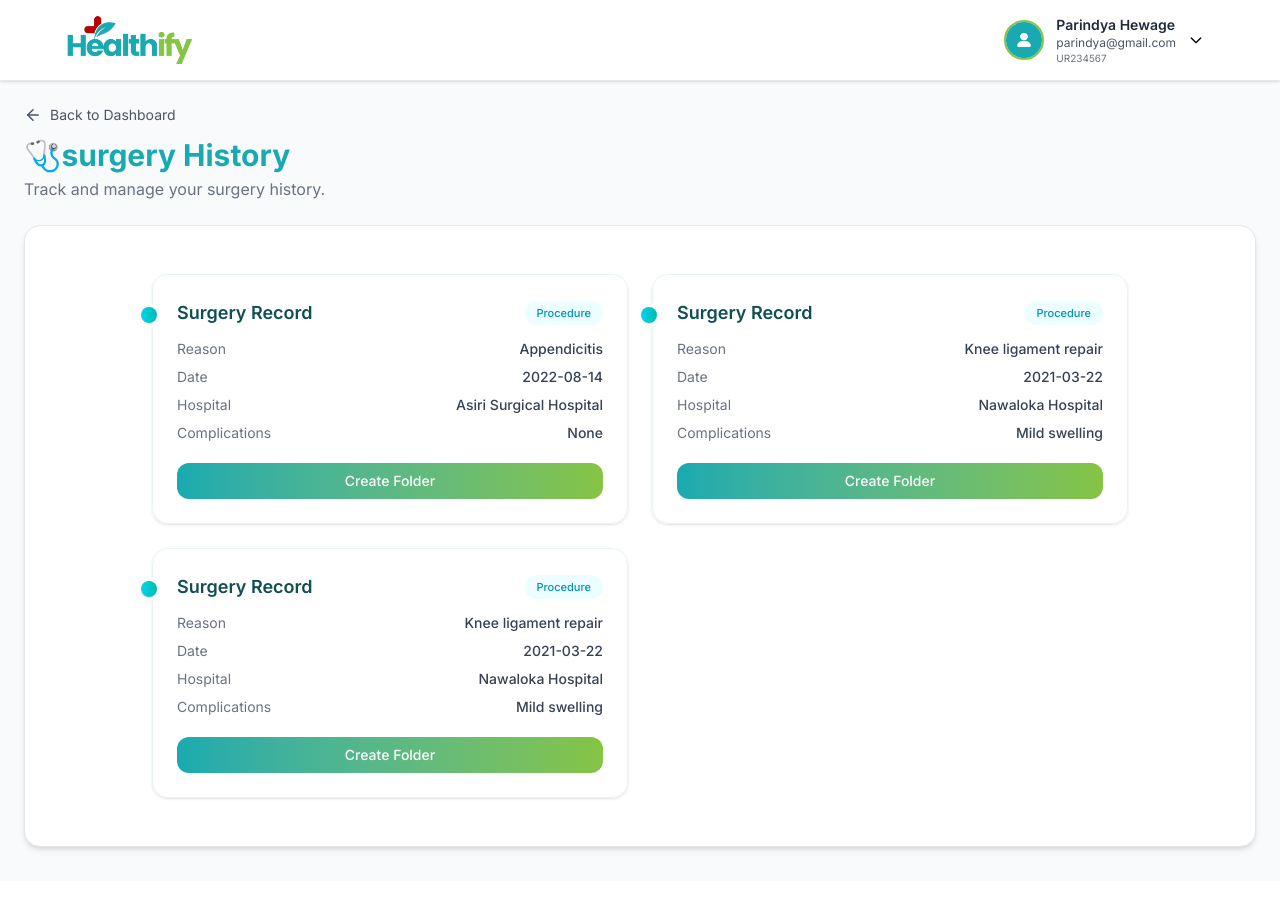
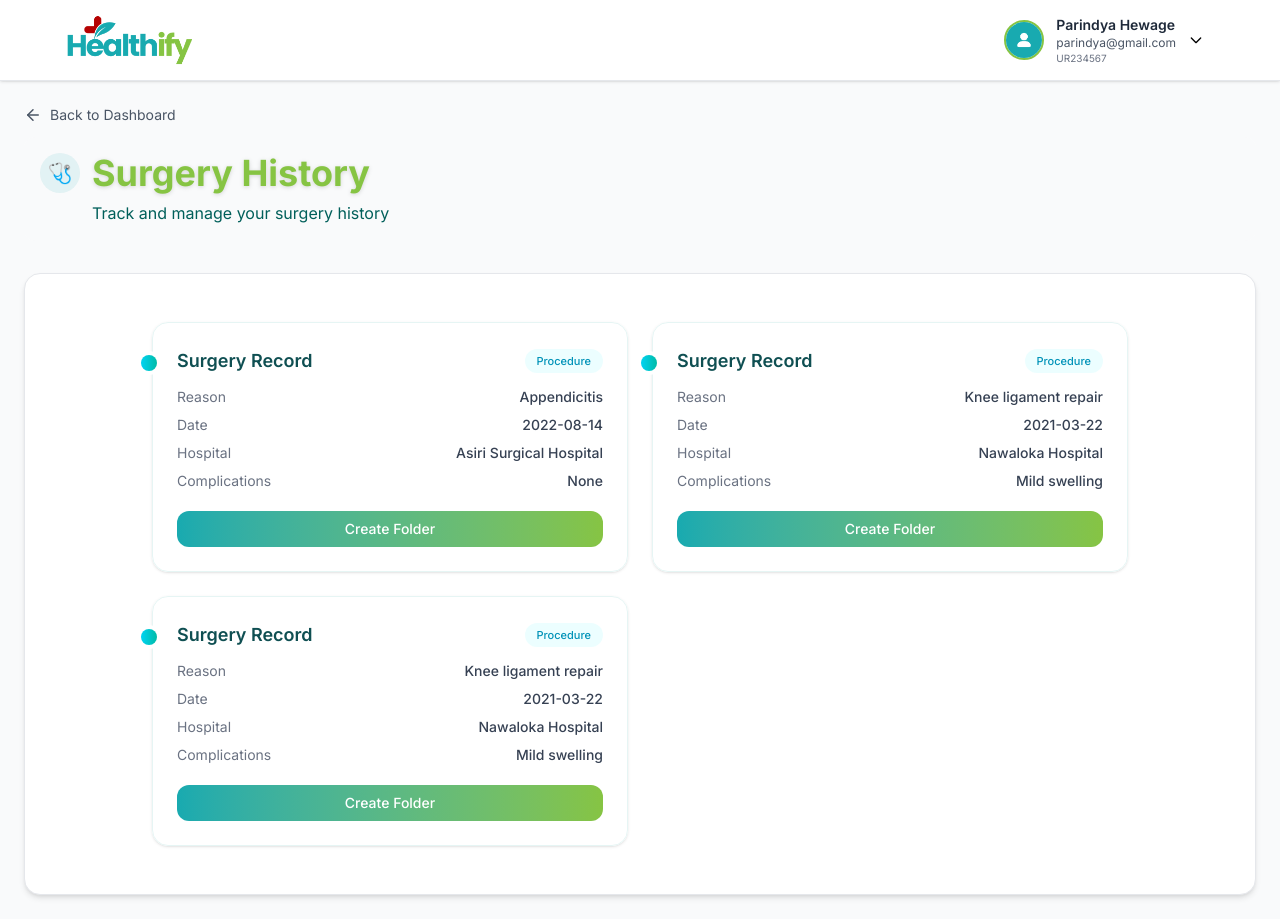
Before and after one commit to IndikaMadhushan/Healthify-FrontEnd, a React (Vite) app: page /medical-reports/surgeries in a window 1280 px wide. Before the commit the page ends 881 px from the top, so only its background shows below. Built offline with nearby package versions, Linux system fonts and the light colour scheme.

Commit message:
add doctor note page

```diff
--- a/src/pages/AllDoctorNotes/AllDoctorNotes.jsx
+++ b/src/pages/AllDoctorNotes/AllDoctorNotes.jsx
@@ -54,7 +54,7 @@ export default function AllDoctorNotes() {
     <div className="min-h-screen bg-gradient-to-br from-gray-50 to-blue-50 p-4 md:p-8">
       <div className="max-w-5xl mx-auto">
         {/* Header */}
-        <div className="mb-8 p-4 rounded-xl bg-gray-50 ">
+        {/* <div className="mb-8 p-4 rounded-xl bg-gray-50 ">
           <div className="flex items-center gap-3 mb-2">
             <div className="w-10 h-10 flex items-center justify-center rounded-full bg-secondary/10 text-secondary text-xl">
               📝
@@ -67,7 +67,7 @@ export default function AllDoctorNotes() {
           <p className="text-teal-800 ml-13">
             View all medical notes from your healthcare providers
           </p>
-        </div>
+        </div> */}
 
         {/* Filters Bar */}
         <div className="bg-white rounded-xl shadow-md p-4 mb-6">
--- a/src/pages/AllDoctorNotes/DoctorNotePage.jsx
+++ b/src/pages/AllDoctorNotes/DoctorNotePage.jsx
@@ -3,6 +3,7 @@ import { useNavigate } from "react-router-dom";
 import { ArrowLeft } from "lucide-react";
 import { PatinetNavBar } from "../../components/PatientNavBar";
 import DoctorNotesSection from "../MedicalReportsPage/DoctorNotesSection";
+import AllDoctorNotes from "./AllDoctorNotes";
 
 export default function DoctorNotePage() {
   const navigate = useNavigate();
@@ -22,7 +23,7 @@ export default function DoctorNotePage() {
           Back to Dashboard
         </button>
 
-        <div className="flex flex-col sm:flex-row sm:items-center sm:justify-between">
+        {/* <div className="flex flex-col sm:flex-row sm:items-center sm:justify-between">
           <div>
             <h1 className="lg:text-3xl text-2xl font-bold text-secondary">
               📋Doctor Notes
@@ -31,12 +32,26 @@ export default function DoctorNotePage() {
               Medical notes shared between you and your doctors
             </p>
           </div>
+        </div> */}
+        <div className="mb-8 p-4 rounded-xl bg-gray-50 ">
+          <div className="flex items-center gap-3 mb-2">
+            <div className="w-10 h-10 flex items-center justify-center rounded-full bg-secondary/10 text-secondary text-xl">
+              📝
+            </div>
+            <h1 className="text-3xl md:text-4xl font-bold text-primary drop-shadow-sm">
+              Doctor Notes
+            </h1>
+          </div>
+
+          <p className="text-teal-800 ml-13">
+            View all medical notes from your healthcare providers
+          </p>
         </div>
       </div>
 
       {/* Content Card */}
       <div className="max-w-7xl mx-auto bg-white rounded-2xl shadow-md border border-gray-200 p-6">
-        <DoctorNotesSection/>
+        <AllDoctorNotes/>
       </div>
     </div>
     </>
--- a/src/pages/Prescriptions/PrescriptionPage.jsx
+++ b/src/pages/Prescriptions/PrescriptionPage.jsx
@@ -45,7 +45,7 @@ function PrescriptionPage() {
           Back to Dashboard
         </button>
 
-        <div className="flex flex-col sm:flex-row sm:items-center sm:justify-between">
+        {/* <div className="flex flex-col sm:flex-row sm:items-center sm:justify-between">
           <div>
             <h1 className="lg:text-3xl text-2xl font-bold text-secondary">
               💊Patient Prescriptions
@@ -54,7 +54,22 @@ function PrescriptionPage() {
               View and manage all your doctor-issued prescriptions
             </p>
           </div>
+        </div> */}
+        <div className="mb-8 p-4 rounded-xl bg-gray-50 ">
+          <div className="flex items-center gap-3 mb-2">
+            <div className="w-10 h-10 flex items-center justify-center rounded-full bg-secondary/10 text-secondary text-xl">
+              💊
+            </div>
+            <h1 className="text-3xl md:text-4xl font-bold text-primary drop-shadow-sm">
+              Patient Prescriptions
+            </h1>
+          </div>
+
+          <p className="text-teal-800 ml-13">
+            View and manage all your doctor-issued prescriptions
+          </p>
         </div>
+
       </div>
 
       {/* Content Card */}
--- a/src/pages/SurgeryFolder/SurgeryPage.jsx
+++ b/src/pages/SurgeryFolder/SurgeryPage.jsx
@@ -22,7 +22,7 @@ export default  function SurgeryPage() {
           Back to Dashboard
         </button>
 
-        <div className="flex flex-col sm:flex-row sm:items-center sm:justify-between">
+        {/* <div className="flex flex-col sm:flex-row sm:items-center sm:justify-between">
           <div>
             <h1 className="lg:text-3xl text-2xl font-bold text-secondary">
               🩺surgery History
@@ -31,8 +31,23 @@ export default  function SurgeryPage() {
               Track and manage your surgery history.
             </p>
           </div>
+        </div> */}
+        <div className="mb-8 p-4 rounded-xl bg-gray-50 ">
+          <div className="flex items-center gap-3 mb-2">
+            <div className="w-10 h-10 flex items-center justify-center rounded-full bg-secondary/10 text-secondary text-xl">
+              🩺
+            </div>
+            <h1 className="text-3xl md:text-4xl font-bold text-primary drop-shadow-sm">
+              Surgery History
+            </h1>
+          </div>
+
+          <p className="text-teal-800 ml-13">
+            Track and manage your surgery history
+          </p>
         </div>
       </div>
+
 
       {/* Content Card */}
       <div className="max-w-7xl mx-auto bg-white rounded-2xl shadow-md border border-gray-200 p-6">
```
